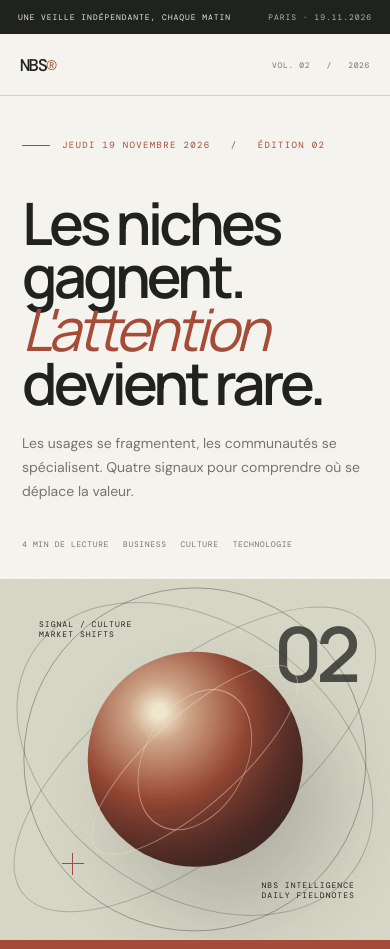
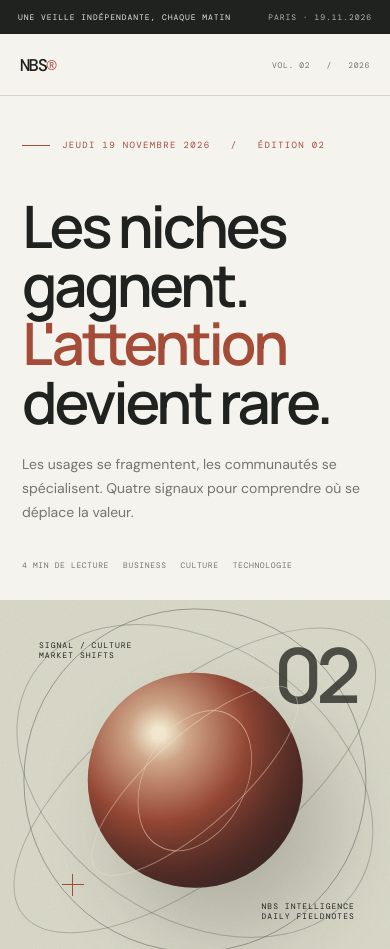
Before and after one commit to felipemaciasito-cmyk/NBS-Lecture-du-matin, a plain HTML site: page preview/index.html in a window 390 px wide. Shown: the top 949 px of the page. Drawn offline with nearby package versions, Linux system fonts and the light colour scheme.

Commit message:
Apply explicit sans-serif headline styling

```diff
--- a/preview/index.html
+++ b/preview/index.html
@@ -16,8 +16,8 @@
 .hero{min-height:610px;background:var(--paper);display:grid;grid-template-columns:1.06fr .94fr;position:relative;overflow:hidden;border-bottom:1px solid var(--line)}
 .hero-copy{padding:clamp(54px,8vw,112px) 4.2vw 58px;position:relative;z-index:2;display:flex;flex-direction:column;justify-content:space-between}
 .eyebrow{display:flex;align-items:center;gap:12px;font:9px var(--mono);letter-spacing:.15em;text-transform:uppercase;color:var(--red)}.eyebrow:before{content:"";width:28px;height:1px;background:var(--red)}
-h1{font:600 clamp(58px,8.1vw,116px)/.91 var(--display);letter-spacing:-.065em;margin:50px 0 26px;max-width:740px}
-h1 em{font-weight:400;color:var(--red)}
+h1{font-family:'Manrope',-apple-system,BlinkMacSystemFont,sans-serif;font-style:normal;font-weight:600;line-height:.98;letter-spacing:-.065em;font-size:clamp(58px,8.1vw,116px);margin:50px 0 26px;max-width:740px}
+h1 em{font-weight:600;font-style:normal;color:var(--red)}
 .dek{max-width:390px;font:15px/1.7 var(--sans);color:var(--muted);margin:0}
 .hero-bottom{display:flex;align-items:end;justify-content:space-between;margin-top:50px;gap:20px}
 .meta{display:flex;gap:18px;flex-wrap:wrap;font:9px var(--mono);letter-spacing:.08em;color:var(--muted);text-transform:uppercase}
@@ -58,7 +58,7 @@ h1 em{font-weight:400;color:var(--red)}
 .progress{position:fixed;left:0;top:0;height:2px;width:0;background:var(--red);z-index:20}
 @media(max-width:760px){
 .topline{padding:0 18px;font-size:8px}.nav{height:62px;padding:0 20px}.navlinks{display:none}.edition{font-size:8px}
-.hero{display:flex;flex-direction:column;min-height:0}.hero-copy{padding:43px 22px 30px;min-height:410px}h1{font-size:clamp(55px,15vw,76px);margin:46px 0 22px;max-width:560px}.dek{font-size:14px}.hero-bottom{margin-top:36px;align-items:start;flex-direction:column}.meta{gap:9px 14px;font-size:8px}.scroll-cue{display:none}
+.hero{display:flex;flex-direction:column;min-height:0}.hero-copy{padding:43px 22px 30px;min-height:410px}h1{font-family:'Manrope',-apple-system,BlinkMacSystemFont,sans-serif;font-style:normal;font-weight:600;font-size:clamp(55px,15vw,76px);line-height:1;letter-spacing:-.055em;margin:46px 0 22px;max-width:560px}.dek{font-size:14px}.hero-bottom{margin-top:36px;align-items:start;flex-direction:column}.meta{gap:9px 14px;font-size:8px}.scroll-cue{display:none}
 .hero-art{min-height:360px}.orbit{width:88vw}.disc{width:55%}.art-index{font-size:76px}.art-label{font-size:8px}
 .ticker{font-size:8px}.section-intro{padding:58px 22px 20px;display:block}.section-label{margin-bottom:22px}.section-intro h2{font-size:43px}.section-intro p{font-size:13px;margin-top:14px}
 .stories{padding:14px 14px 58px;display:flex;flex-direction:column;gap:12px}.story-main{display:flex;flex-direction:column;min-height:0}.story-main .story-visual{min-height:240px}.story-side{min-height:0}.story-side .story-visual{height:220px;min-height:220px}.story-bottom{min-height:0}.story-bottom .story-visual{height:190px;min-height:190px}.story-copy{padding:22px}.story h3{font-size:30px}.story p{font-size:13px}.story-bottom h3{font-size:28px}
```
